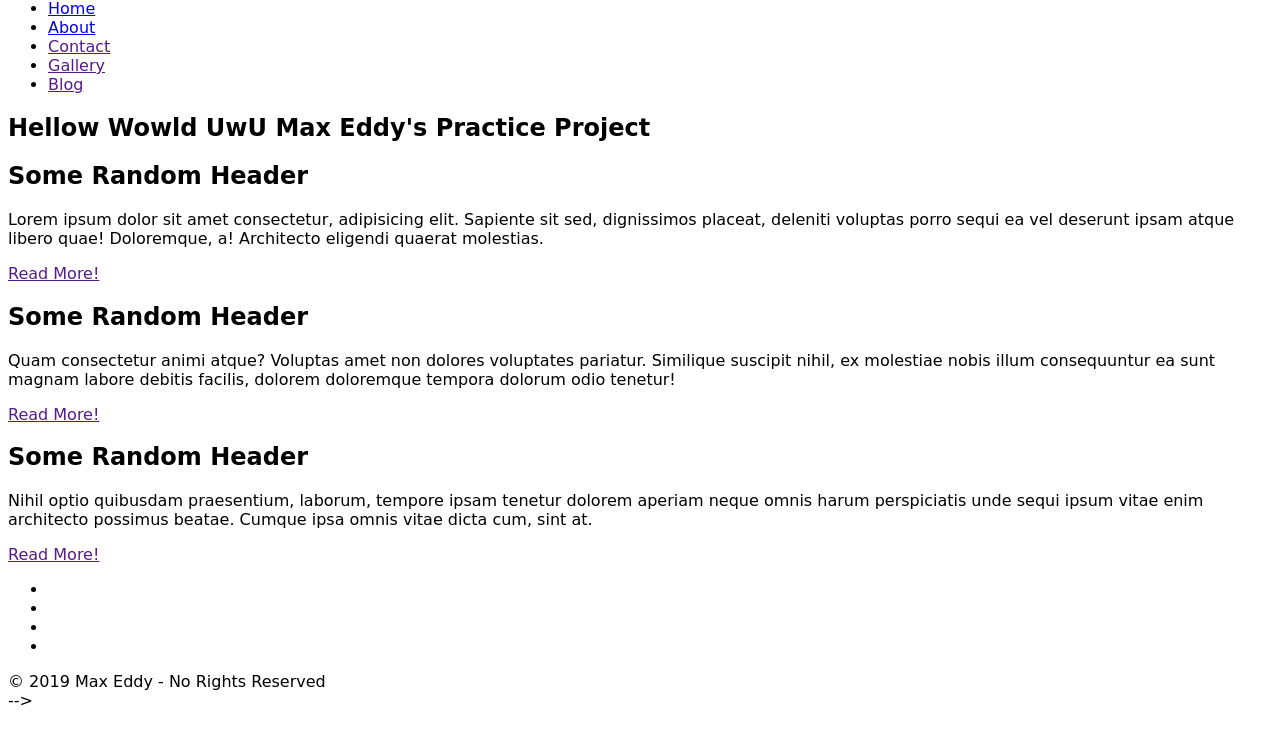
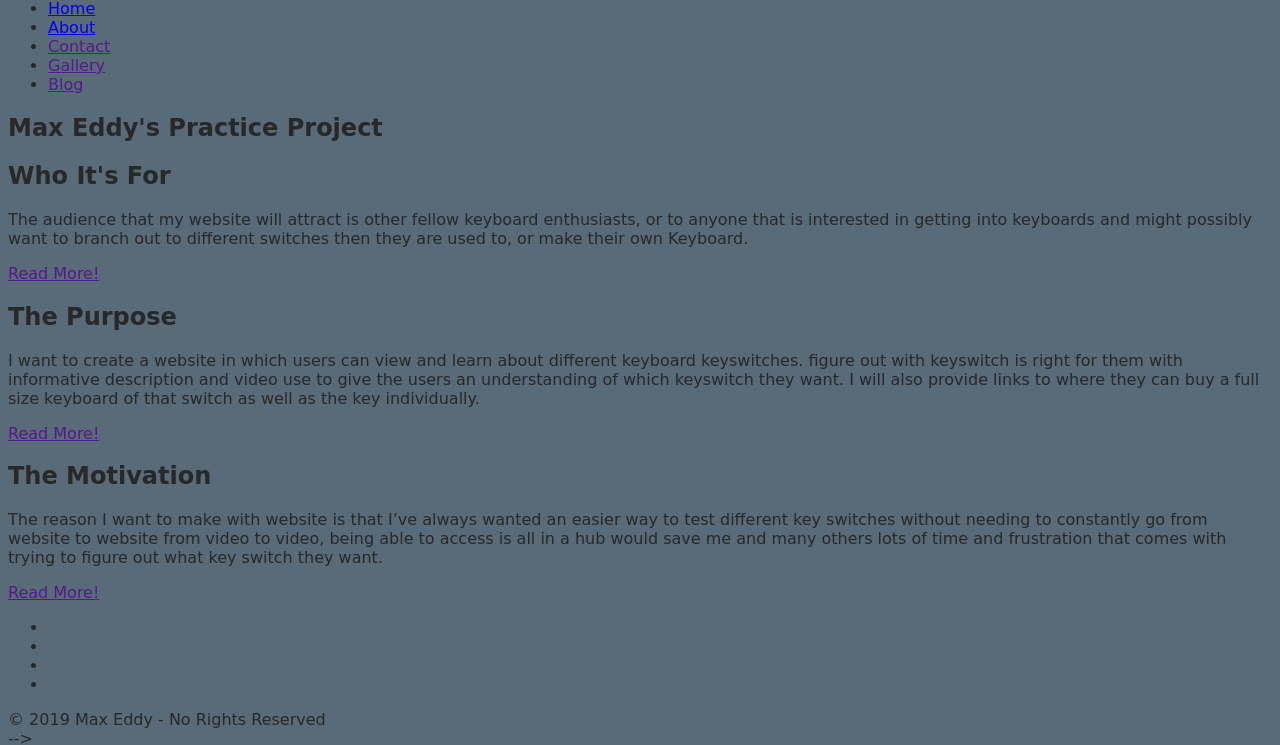
Before and after one commit to Hikenviken/Practice-Project, a website: page index.html in a window 1280 px wide. Shown: the part 557-1302 px from the top of the page. Before the commit the page ends 1275 px from the top, so only its background shows below. Drawn offline with Linux system fonts and the light colour scheme; a web font is replaced by a local one.

Commit message:
Added simplistic gray color pallete to html website

```diff
--- a/index.html
+++ b/index.html
@@ -10,18 +10,16 @@
 <link rel="stylesheet" href="./style.css">
 <style>
 
-  h1::before{
-    content: "Hellow Wowld UwU ";
-  }
+
   #another-test {
-    background: blue;
+    background: slategray;
   }
   .test-class {
-    background: red;
+    background: slategray;
   }
 
   header {
-    background: green;
+    background: slategray;
   }
 
 
@@ -30,7 +28,15 @@
 </head>
 
 <body>
-
+  <link rel="stylesheet" href="./style.css">
+<style>
+  body {
+    background: #596A78;
+  }
+  p {
+    border: black;
+    }
+  </style>
   <header class="test-class" id="another-test">
     <figure><img src="https://picsum.photos/id/117/200/300" alt=""></figure>
     <figure>
@@ -50,26 +56,21 @@
     </ul>
   </nav>
   <main>
+    <body text="#282828">
     <section>
       <h1>Max Eddy's Practice Project</h1>
-      <h2>Some Random Header</h2>
-      <p>Lorem ipsum dolor sit amet consectetur, adipisicing elit. Sapiente sit sed, dignissimos placeat, deleniti
-        voluptas porro sequi ea vel deserunt ipsam atque libero quae! Doloremque, a! Architecto eligendi quaerat
-        molestias.</p>
+      <h2>Who It's For</h2>
+      <p>The audience that my website will attract is other fellow keyboard enthusiasts, or to anyone that is interested in getting into keyboards and might possibly want to branch out to different switches then they are used to, or make their own Keyboard.</p>
       <a href="">Read More!</a>
     </section>
     <section>
-      <h2>Some Random Header</h2>
-      <p>Quam consectetur animi atque? Voluptas amet non dolores voluptates pariatur. Similique suscipit nihil, ex
-        molestiae nobis illum consequuntur ea sunt magnam labore debitis facilis, dolorem doloremque tempora dolorum
-        odio tenetur!</p>
+      <h2>The Purpose</h2>
+      <p>I want to create a website in which users can view and learn about different keyboard keyswitches. figure out with keyswitch is right for them with informative description and video use to give the users an understanding of which keyswitch they want. I will also provide links to where they can buy a full size keyboard of that switch as well as the key individually.</p>
       <a href="">Read More!</a>
     </section>
     <section>
-      <h2>Some Random Header</h2>
-      <p>Nihil optio quibusdam praesentium, laborum, tempore ipsam tenetur dolorem aperiam neque omnis harum
-        perspiciatis unde sequi ipsum vitae enim architecto possimus beatae. Cumque ipsa omnis vitae dicta cum, sint at.
-      </p>
+      <h2>The Motivation</h2>
+      <p>The reason I want to make with website is that I’ve always wanted an easier way to test different key switches without needing to constantly go from website to website from video to video, being able to access is all in a hub would save me and many others lots of time and frustration that comes with trying to figure out what key switch they want.</p>
       <a href="">Read More!</a>
     </section>
     <footer>
```
